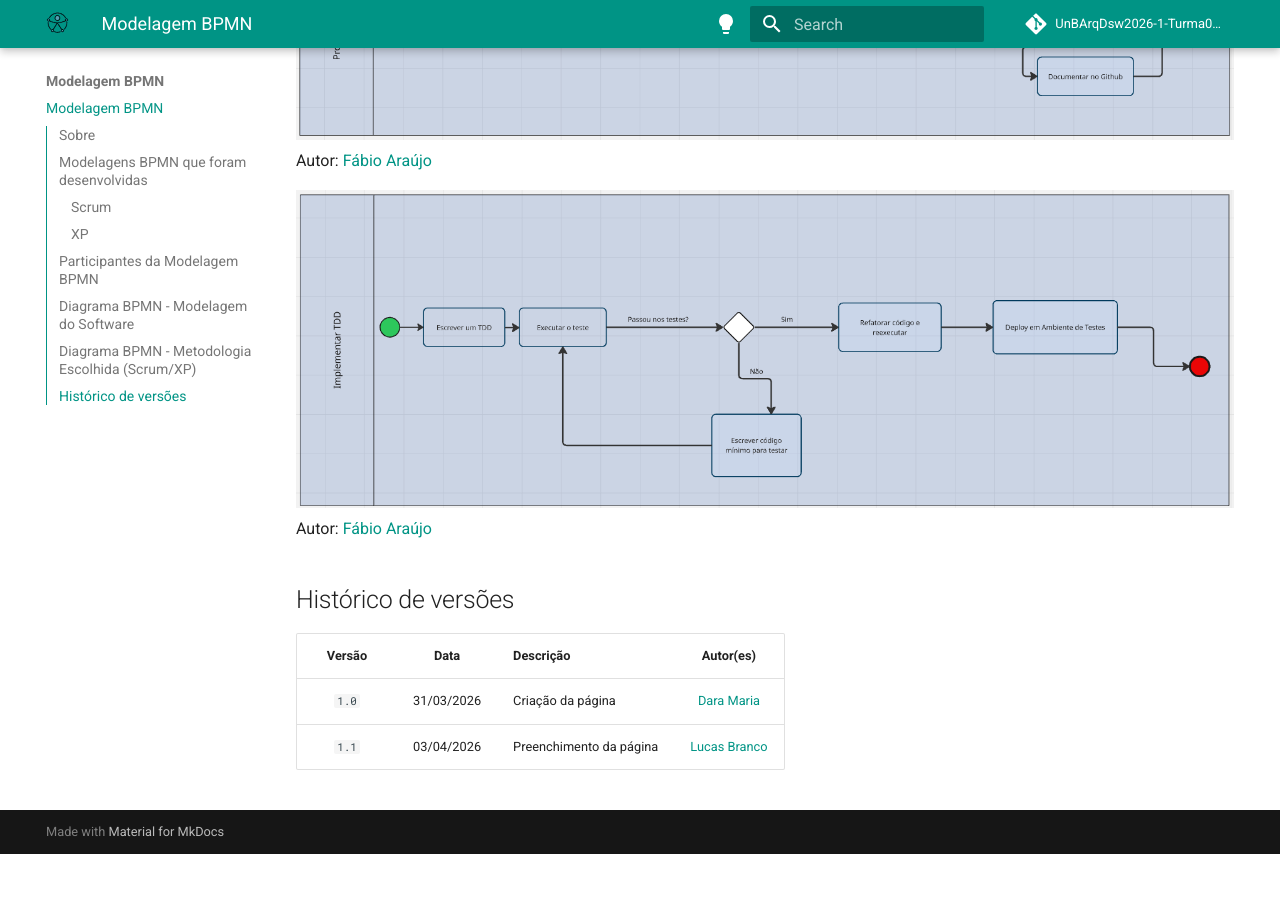
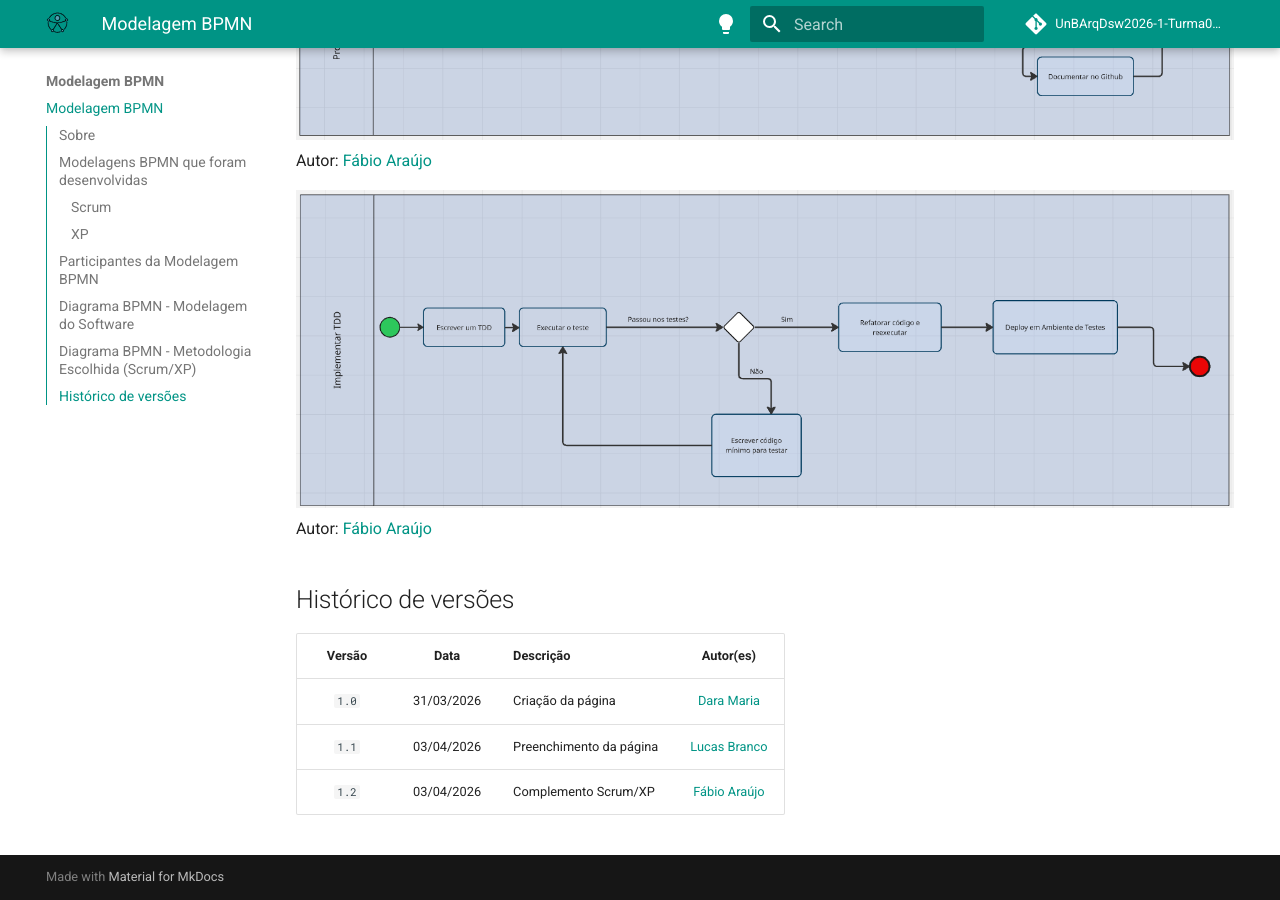
Before and after one commit to UnBArqDsw2026-1-Turma02/2026.01-T02_G4_AcessibilidadeJa_Entrega_01, an MkDocs documentation site: the page built from docs/Base/1.3.ModelagemBPMN.md, in a window 1280 px wide and 900 px high, scrolled down 4295 px. Built offline with MkDocs 1.6.1 and Material for MkDocs 9.7.7, drawn with Linux system fonts in a browser that asks for light colours; comment, search, counter and statistics services are not loaded; before the commit the page ends 5149 px from its top, so only the background shows below that.

Commit message:
docs: adicionando

```diff
--- a/docs/Base/1.3.ModelagemBPMN.md
+++ b/docs/Base/1.3.ModelagemBPMN.md
@@ -69,3 +69,4 @@
 | :---: | :---: | :--- | :---: |
 | `1.0` | 31/03/2026 | Criação da página | [Dara Maria](https://github.com/daramariabs) |
 | `1.1` | 03/04/2026 | Preenchimento da página | [Lucas Branco](https://github.com/lucasbbranco) |
+| `1.2` | 03/04/2026 | Complemento Scrum/XP | [Fábio Araújo](https://github.com/fabiofonteles1) |
```
